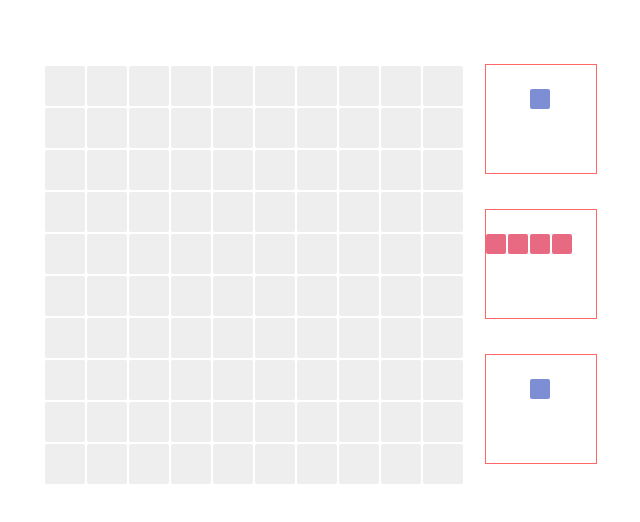
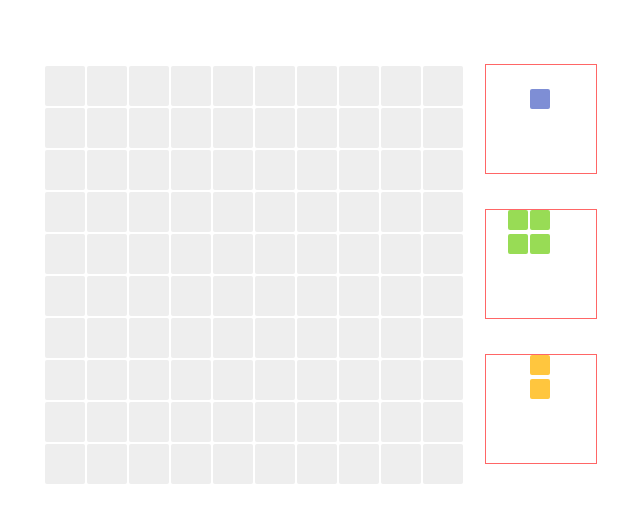
Before and after one commit to imgss/react-1010, a React (Create React App) app: page / in a window 1280 px wide. Shown: the top 522 px of the page, without its empty margins (19-659 px from the left). Built offline with nearby package versions, Linux system fonts and the light colour scheme.

Commit message:
将state统一交给APP管理

```diff
--- a/src/App.js
+++ b/src/App.js
@@ -1,13 +1,30 @@
 import React, { Component } from "react";
 import Grid from "./components/grid";
 import ColorGrid from "./components/color_grid";
-import Blocks from "./components/blocks_container";
+import Blocks from "./components/blocks";
+import Factory from "./js/Factory";
 import "./App.css";
 
 class App extends Component {
   constructor(props) {
     super(props);
+    let srcCells = [];
+    let targetCells = [];
+    for(let m = 0; m < 3; m++){
+      srcCells.push(Factory.createBlock())
+    }
+    for (let i = 0; i < 10; i++) {
+      targetCells.push([]);
+      for (let j = 0; j < 10; j++) {
+        targetCells[i][j] = {
+          color: "transparent",
+          fill: 0
+        };
+      }
+    }
     this.state = {
+      srcCells,
+      targetCells,
       isDragging: false,
       dragBlock: [],
       dragColor: ''
@@ -16,11 +33,16 @@ class App extends Component {
     this.handleDrop = this.handleDrop.bind(this);
   }
 
-  handleDrag(block, color) {
+  handleDrag(x, y, i) {
+    let srcCells = this.state.srcCells;
+    srcCells[i].style = {
+      position: "absolute",
+      transform: "scale(2)",
+      left: x,
+      top: y
+    }
     this.setState({
-      isDragging: true,
-      dragBlock: block,
-      dragColor: color
+      srcCells
     });
   }
 
@@ -42,7 +64,7 @@ class App extends Component {
           color={this.state.dragColor}
           ref={colorGrid => this.colorGrid = colorGrid}
         />
-        <Blocks onDrag={this.handleDrag} onDrop={this.handleDrop}/>
+        <Blocks onDrag={this.handleDrag} onDrop={this.handleDrop} srcCells={this.state.srcCells}/>
       </div>
     );
   }
--- a/src/components/block.js
+++ b/src/components/block.js
@@ -1,26 +1,24 @@
 import React, { Component } from "react";
-import Factory from "../js/Factory";
 class Block extends Component {
   //生成俄罗斯方块
   constructor(props) {
     super(props);
-    this.state = Object.assign({ style: {} }, Factory.createBlock());
     this.handleMouseDown = this.handleMouseDown.bind(this);
   }
 
   handleMouseDown(e) {
     console.log(e.target)
-    this.props.isDrag(this.state.shape, this.state.color);
     document.onmousemove = e => {
       //通知app在拖拽了
-      this.setState({
-        style: {
-          position: "absolute",
-          transform: "scale(2)",
-          left: e.clientX,
-          top: e.clientY
-        }
-      });
+      this.props.isDrag(e.clientX, e.clientY);
+      // this.setState({
+      //   style: {
+      //     position: "absolute",
+      //     transform: "scale(2)",
+      //     left: e.clientX,
+      //     top: e.clientY
+      //   }
+      // });
     };
     document.onmouseup = e => {
       if(e.target.className === 'App'){
@@ -42,13 +40,13 @@ class Block extends Component {
       <div
         className="block_container"
         onMouseDown={this.handleMouseDown}
-        style={this.state.style}
+        style={this.props.block.style}
       >
-        {this.state.shape.map((i, index) =>
+        {this.props.block.shape.map((i, index) =>
           <div
             key={index}
             className="block_cell"
-            style={{ background: i ? this.state.color : "transparent" }}
+            style={{ background: i ? this.props.block.color : "transparent" }}
           />
         )}
       </div>
--- a/src/components/blocks_container.js
+++ b/src/components/blocks.js
@@ -8,8 +8,8 @@ class Blocks extends Component {
     this.handleDrop = this.handleDrop.bind(this);
   }
 
-  handleDrag(shape, color) {
-    this.props.onDrag(shape, color);
+  handleDrag(i, x, y) {
+    this.props.onDrag(x, y, i);
   }
 
   handleDrop(){
@@ -19,8 +19,8 @@ class Blocks extends Component {
   render() {
     return (
       <div className="container">
-        {Array.from({ length: 3 }).map((i, index) =>
-          <Block key={index} isDrag={this.handleDrag} isDrop={this.handleDrop}/>
+        {this.props.srcCells.map((blk, index) =>
+          <Block key={index} isDrag={this.handleDrag.bind(this, index)} isDrop={this.handleDrop } block={blk}/>
         )}
       </div>
     );
--- a/src/components/color_grid.js
+++ b/src/components/color_grid.js
@@ -27,7 +27,7 @@ class ColorGrid extends Component {
         //刷新上一帧，待优化
         for (let i = 0; i < 10; i++) {
           for (let j = 0; j < 10; j++) {
-            if(!cells[i][j].fill){
+            if (!cells[i][j].fill) {
               cells[i][j] = {
                 color: "transparent",
                 fill: 0
@@ -36,27 +36,27 @@ class ColorGrid extends Component {
           }
         }
         //填充阴影
-        let startX = Math.max(i - 2, 0)
-        let startY = Math.max(j - 2, 0)
+        let startX = Math.max(i - 2, 0);
+        let startY = Math.max(j - 2, 0);
         for (let m = 0; m < i + 3 && startX + m < 10; m++) {
           for (let n = 0; n < j + 3 && startY + n < 10; n++) {
-            if (cells[startX + m] && this.props.block[m*5 + n]){
-              // console.log(startX + m, startY + n, currentCell)
-              if(!cells[startX + m][startY + n].fill){
+            if (cells[startX + m] && this.props.block[m * 5 + n]) {
+              console.log(startX + m, startY + n)
+              if (!cells[startX + m][startY + n].fill) {
                 cells[startX + m][startY + n] = {
                   color: "rgba(255, 96, 96, .3)"
-                }
+                };
               } else {
-                console.log(startX + m, startY + n)
+                console.log(startX + m, startY + n);
                 this.setState({
                   canDrop: false
-                })
-                return
+                });
+                return;
               }
               this.setState({
                 canDrop: true
-              })
-            };
+              });
+            }
           }
         }
         this.setState({
@@ -66,21 +66,21 @@ class ColorGrid extends Component {
     }
   }
 
-  fillGrid(color){
-    console.log(this.state.canDrop,color)
-    if(this.state.canDrop){
-      let cells = this.state.cells
+  fillGrid(color) {
+    console.log(this.state.canDrop, color);
+    if (this.state.canDrop) {
+      let cells = this.state.cells;
       for (let i = 0; i < 10; i++) {
         for (let j = 0; j < 10; j++) {
-          if(cells[i][j].color === 'rgba(255, 96, 96, .3)') {
+          if (cells[i][j].color === "rgba(255, 96, 96, .3)") {
             cells[i][j] = {
               color: color,
               fill: 1
-            }
-          };
+            };
+          }
         }
       }
-      this.setState({cells})
+      this.setState({ cells });
     }
   }
 
--- a/src/js/Factory.js
+++ b/src/js/Factory.js
@@ -60,7 +60,8 @@ export default {
         this.status = Math.floor(Math.random() * this.maps[this.index].length);
         return {
             shape: this.getCurrentBlock(),
-            color: this.getDragCellColor(this.index)
+            color: this.getDragCellColor(this.index),
+            style: {}
         };
     },
     getCurrentBlock: function(){
```
